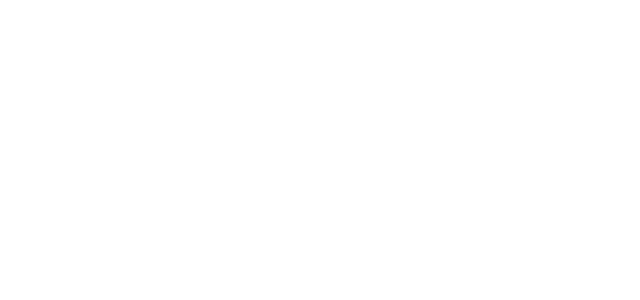
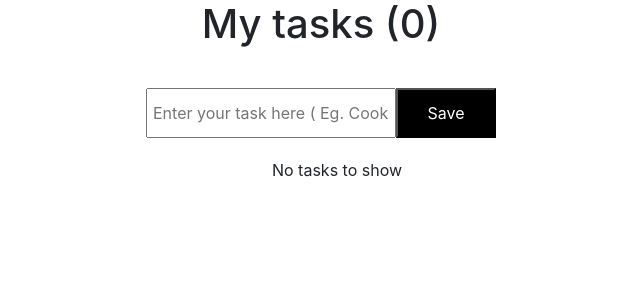
Before and after one commit to vaaluvishnu5146/Pizza-Buddy, a React (Create React App) app: page / in a window 1280 px wide. Before the commit this address had no page. Shown: the top 300 px of the page, without its empty margins (319-959 px from the left). Built offline with nearby package versions, Linux system fonts and the light colour scheme.

Commit message:
=React redux toolkit

```diff
--- a/src/App.js
+++ b/src/App.js
@@ -1,21 +1,44 @@
-import logo from './logo.svg';
-import './App.css';
-import {
-  Route,
-  Routes
-} from "react-router-dom";
-import ListingPage from './Pages/userapp/listings-page';
-import Cart from './Pages/userapp/cart';
-import OrderStatus from './Pages/userapp/order-status';
+import React, { useState } from "react";
+import "./App.css";
+import { Route, Routes } from "react-router-dom";
+import Todo from "./Pages/dashboard/todo";
+import Form from "./Components/Form/Form";
+import { addTodo } from "./Redux/slice/task.slice";
+import { useDispatch, useSelector } from "react-redux";
 
 function App() {
+  const [task, setTask] = useState(null);
+  const { tasks = [] } = useSelector((state) => state.tasksReducer);
+  const dispatcher = useDispatch();
+
+  const handleInputChange = (e) => {
+    if (e) {
+      setTask(e.target.value);
+    }
+  };
+
+  const handlesave = (e) => {
+    if (e && task) {
+      dispatcher(addTodo(task));
+      setTask("");
+    }
+  };
+
   return (
     <div className="App">
-      <Routes>
-        <Route path="/pizzas" element={<ListingPage />} />
-        <Route path="/cart" element={<Cart />}/>
-        <Route path="/orderStatus" element={<OrderStatus />}/>
-      </Routes>
+      <h1
+        style={{
+          margin: "0 0 20px 0",
+        }}
+      >
+        My tasks ({tasks.length})
+      </h1>
+      <Form
+        task={task}
+        tasks={tasks}
+        handleInputChange={handleInputChange}
+        handlesave={handlesave}
+      />
     </div>
   );
 }
--- /dev/null
+++ b/src/Components/Form/Form.js
@@ -0,0 +1,65 @@
+import React from "react";
+
+export default function Form({
+  task = "",
+  tasks = [],
+  handleInputChange = () => {},
+  handlesave = () => {},
+}) {
+  return (
+    <div
+      style={{
+        width: "100%",
+        margin: "auto",
+        maxWidth: "600px",
+        padding: "20px",
+      }}
+    >
+      <div
+        style={{
+          display: "flex",
+          alignItems: "center",
+          justifyContent: "center",
+          margin: "0 0 20px 0",
+        }}
+      >
+        <input
+          style={{
+            width: 250,
+            height: 50,
+            paddingInline: 5,
+          }}
+          value={task}
+          onChange={handleInputChange}
+          placeholder="Enter your task here ( Eg. Cook )"
+        />
+        <button
+          style={{
+            width: 100,
+            height: 50,
+            background: "#000000",
+            color: "#FFFFFF",
+          }}
+          onClick={handlesave}
+        >
+          Save
+        </button>
+      </div>
+      <div
+        style={{
+          display: "flex",
+          alignItems: "center",
+          justifyContent: "center",
+        }}
+      >
+        <ul style={{ width: 200 }}>
+          {tasks && tasks.length > 0 ? (
+            tasks.map((d, i) => <li key={`tasks-${i}`}>{d}</li>)
+          ) : (
+            <p>No tasks to show</p>
+          )}
+        </ul>
+      </div>
+    </div>
+  );
+}
--- /dev/null
+++ b/src/Components/TodoForm/TodoForm.js
@@ -0,0 +1,21 @@
+import React from "react";
+
+export default function TodoForm({
+  handleChange = (e) => {},
+  value = "",
+  handleSubmit = (e) => {},
+}) {
+  return (
+    <div id="todo-app-form">
+      <input
+        placeholder="Enter your task"
+        id="todo-input"
+        onChange={handleChange}
+        value={value}
+      />
+      <button id="submit-todo" onClick={handleSubmit}>
+        Add Todo
+      </button>
+    </div>
+  );
+}
--- /dev/null
+++ b/src/Components/TodoForm/TodoList.js
@@ -0,0 +1,20 @@
+import React from "react";
+
+export default function TodoList({ data = [] }) {
+  return (
+    <div>
+      <ul>
+        {data &&
+          data.length > 0 &&
+          data.map((d, i) => (
+            <li key={i}>
+              <div>
+                <h3>{d.title}</h3>
+                <p>{d.isComplete ? "Completed" : "In-Progress"}</p>
+              </div>
+            </li>
+          ))}
+      </ul>
+    </div>
+  );
+}
--- /dev/null
+++ b/src/Pages/dashboard/todo.js
@@ -0,0 +1,62 @@
+import React, { useState, useEffect } from "react";
+import { useDispatch, useSelector } from "react-redux";
+import TodoForm from "../../Components/TodoForm/TodoForm";
+import TodoList from "../../Components/TodoForm/TodoList";
+import { addTodo, fetchTodos, postTodo } from "../../Redux/slice/todo.slice";
+
+export default function Todo() {
+  const [todo, setTodo] = useState("");
+  const dispatch = useDispatch();
+  const { state = "", todos = [] } = useSelector((state) => state.todoReducer);
+
+  useEffect(() => {
+    if (state === "idle") {
+      try {
+        const data = dispatch(fetchTodos());
+        data.then((d) => console.log(d));
+        // setTodos(todos);
+      } catch (error) {
+        console.log(error);
+      }
+    }
+  }, [dispatch]);
+
+  // useEffect(() => {
+  //   try {
+  //     if (todos.length > 0) {
+  //       localStorage.setItem("todos", JSON.stringify(todos));
+  //     }
+  //   } catch (error) {
+  //     console.log(error);
+  //   }
+  // }, [todos]);
+
+  const handleTodo = (e) => {
+    // if (Boolean(todo)) {
+    //   const newTodo = {
+    //     title: todo,
+    //     isComplete: false,
+    //   };
+    //   setTodo("");
+    //   dispatch(addTodo(newTodo));
+    // }
+    dispatch(postTodo());
+  };
+
+  const handleInputChange = (e) => {
+    if (e) {
+      setTodo(e.target.value);
+    }
+  };
+
+  return (
+    <div>
+      <TodoForm
+        handleChange={handleInputChange}
+        value={todo}
+        handleSubmit={handleTodo}
+      />
+      <TodoList data={todos} />
+    </div>
+  );
+}
--- /dev/null
+++ b/src/Redux/slice/task.slice.js
@@ -0,0 +1,29 @@
+import { createSlice } from "@reduxjs/toolkit";
+
+export const taskSlice = createSlice({
+  name: "tasks",
+  initialState: {
+    tasks: [],
+    task: {},
+  },
+  reducers: {
+    addTodo: (state, action) => {
+      // Redux Toolkit allows us to write "mutating" logic in reducers. It
+      // doesn't actually mutate the state because it uses the Immer library,
+      // which detects changes to a "draft state" and produces a brand new
+      // immutable state based off those changes
+      if (action.payload) {
+        state.tasks.push(action.payload);
+      }
+    },
+    // deleteTodo: (state, action) => {
+    //   // state.value -= 1
+    //   console.log(action);
+    // },
+  },
+});
+
+// Action creators are generated for each case reducer function
+export const { addTodo } = taskSlice.actions;
+
+export default taskSlice.reducer;
--- /dev/null
+++ b/src/Redux/slice/todo.slice.js
@@ -0,0 +1,86 @@
+import { createSlice, createAsyncThunk } from "@reduxjs/toolkit";
+import axios from "axios";
+
+const todosURI = "https://jsonplaceholder.typicode.com/todos";
+const postsURI = "https://jsonplaceholder.typicode.com/posts";
+export const fetchTodos = createAsyncThunk("todos/fetchAllTodos", async () => {
+  try {
+    const response = await axios.get(todosURI);
+    if (response.data.length > 0) {
+      return response.data;
+    } else {
+      return [];
+    }
+  } catch (error) {
+    return error.message;
+  }
+});
+
+export const postTodo = createAsyncThunk("todos/postTodo", async () => {
+  try {
+    const response = await axios.post(postsURI, {
+      userId: "12",
+      id: "1",
+      title: "Test Todo",
+      body: "Test today body",
+    });
+    if (response) {
+      return response.data;
+    } else {
+      return {};
+    }
+  } catch (error) {
+    return error.message;
+  }
+});
+
+export const todoSlice = createSlice({
+  name: "todo",
+  initialState: {
+    state: "idle",
+    todos: [],
+  },
+  reducers: {
+    addTodo: (state, action) => {
+      // Redux Toolkit allows us to write "mutating" logic in reducers. It
+      // doesn't actually mutate the state because it uses the Immer library,
+      // which detects changes to a "draft state" and produces a brand new
+      // immutable state based off those changes
+      if (action.payload.label) {
+        state.todos.push(action.payload);
+      }
+    },
+    deleteTodo: (state, action) => {
+      console.log(action);
+    },
+  },
+  extraReducers(builders) {
+    builders.addCase(fetchTodos.pending, (state, action) => {
+      state.status = "loading";
+    });
+    builders.addCase(fetchTodos.fulfilled, (state, action) => {
+      state.status = "success";
+      state.todos = state.todos.concat(action.payload);
+    });
+    builders.addCase(fetchTodos.rejected, (state, action) => {
+      state.status = "failed";
+      console.log(action.error);
+    });
+    builders.addCase(postTodo.pending, (state, action) => {
+      state.status = "loading";
+    });
+    builders.addCase(postTodo.fulfilled, (state, action) => {
+      state.status = "success";
+      console.log(action.payload);
+    });
+    builders.addCase(postTodo.rejected, (state, action) => {
+      state.status = "failed";
+      console.log(action.error);
+    });
+  },
+});
+
+// Action creators are generated for each case reducer function
+export const { addTodo, deleteTodo } = todoSlice.actions;
+
+export default todoSlice.reducer;
--- a/src/Redux/store.js
+++ b/src/Redux/store.js
@@ -1,11 +1,15 @@
-import { configureStore } from '@reduxjs/toolkit'
-import pizzaSlice from './slice/pizza.slice';
-import cartSlice from './slice/cart.slice';
+import { configureStore } from "@reduxjs/toolkit";
+import pizzaSlice from "./slice/pizza.slice";
+import cartSlice from "./slice/cart.slice";
+import todoSlice from "./slice/todo.slice";
+import taskSlice from "./slice/task.slice";
 
 // ROOT REDUCER
 export default configureStore({
   reducer: {
     pizzaReducer: pizzaSlice,
     cartReducer: cartSlice,
+    todoReducer: todoSlice,
+    tasksReducer: taskSlice,
   },
 });
```
